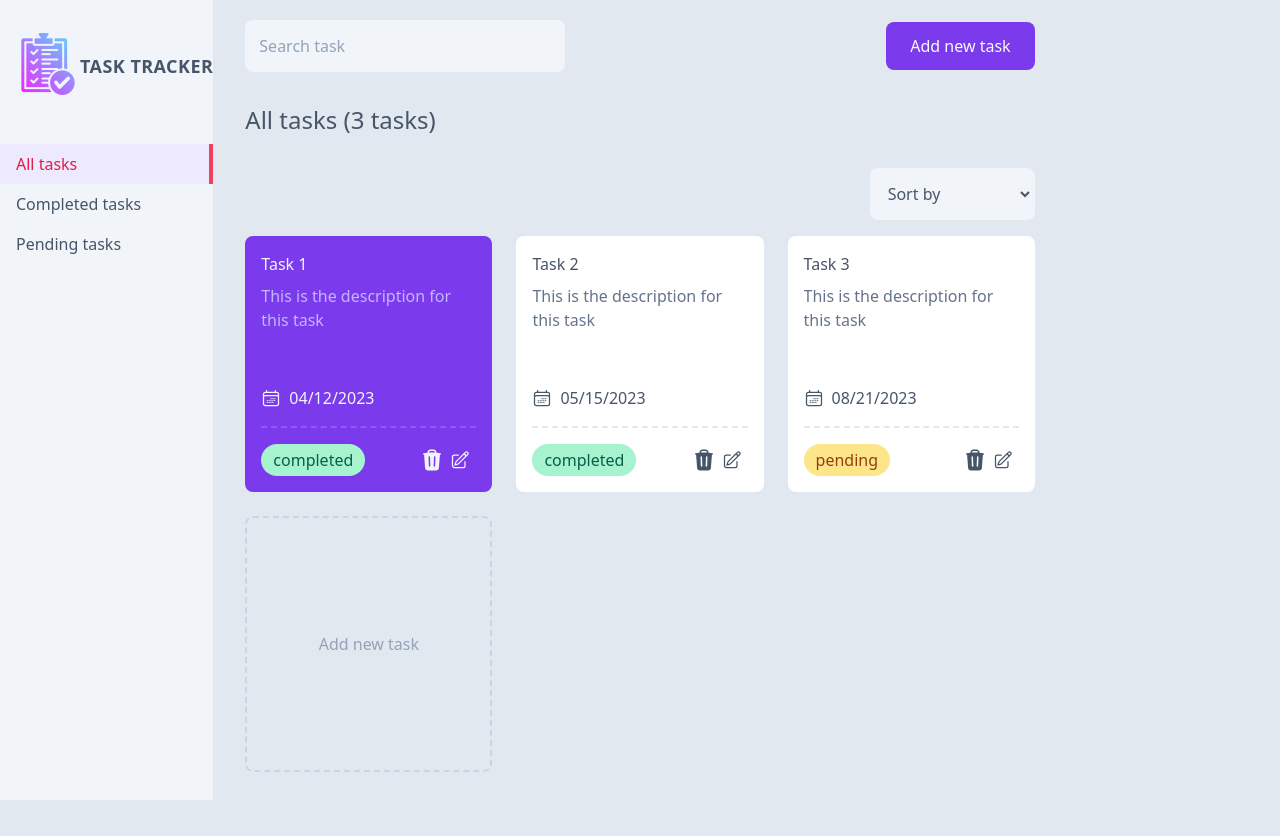
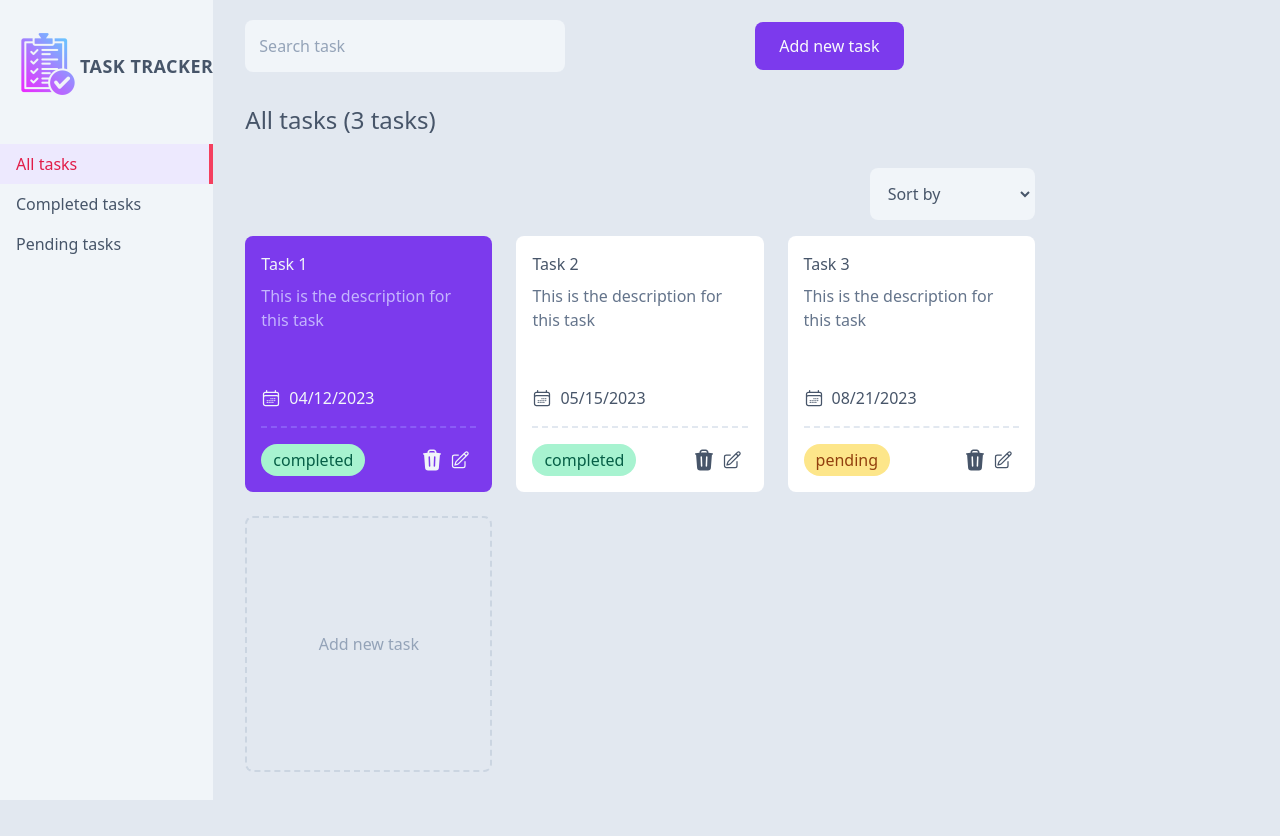
Before and after one commit to prajapati-priyanka/Task_Tracker, a React (Create React App) app: page / in a window 1280 px wide. Built offline with nearby package versions, Linux system fonts and the light colour scheme.

Commit message:
style: Fix Header design issue

```diff
--- a/src/components/Main/Header/Header.jsx
+++ b/src/components/Main/Header/Header.jsx
@@ -14,7 +14,7 @@ const Header = () => {
 
   return (
     <header
-      className={`items-center grid grid-cols-[1fr_auto_1fr] gap-4 md:gap-0 md:flex`}
+      className={`flex items-center justify-evenly grid grid-cols-[1fr_auto_1fr] gap-4 md:gap-0 md:flex`}
     >
       <button
         className="mr-6 block xl:hidden"
@@ -30,9 +30,11 @@ const Header = () => {
         Task Tracker
       </span>
 
-      <AddTaskBtn
-        className={`btn sm:static fixed bottom-3 right-3 z-10 sm:z-0 min-w-max shadow-lg shadow-slate-400 sm:shadow-transparent`}
-      />
+      <div className="flex flex-1 sm:mr-4 md:mr-6 ml-auto grid place-items-center relative">
+        <AddTaskBtn
+          className={`btn sm:static fixed bottom-3 right-3 z-10 sm:z-0 min-w-max shadow-lg shadow-slate-400 sm:shadow-transparent  `}
+        />
+      </div>
     </header>
   );
 };
```
